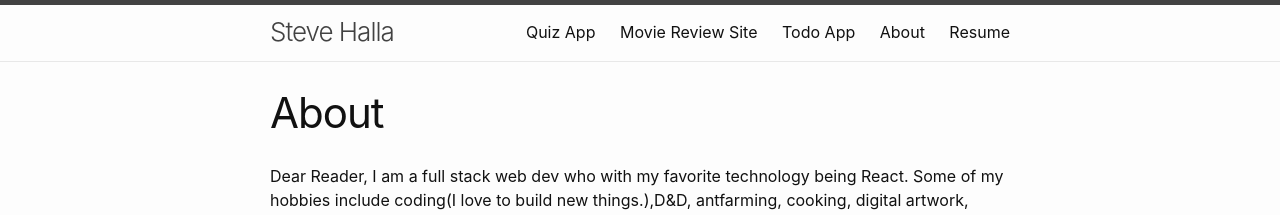
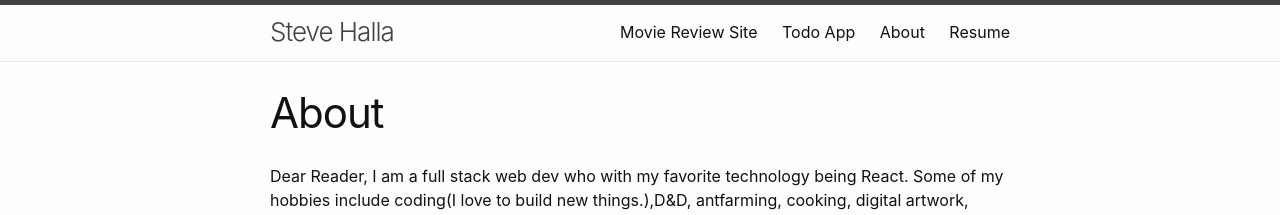
Before and after one commit to steven-halla/stevehalla.com, a Jekyll site: the page built from about.markdown, in a window 1280 px wide. Shown: the top 215 px of the page. Built offline with Jekyll 4.4.1, drawn with Linux system fonts in a browser that asks for light colours.

```diff
--- a/_includes/header.html
+++ b/_includes/header.html
@@ -17,7 +17,7 @@
         </label>
 
         <div class="trigger">
-          <a class="page-link" href="/quiz/index.html" target="_blank">Quiz App</a>
+<!--          <a class="page-link" href="/quiz/index.html" target="_blank">Quiz App</a>-->
           <a class="page-link" href="http://movies.stevenhalla.com" target="_blank">Movie Review Site</a>
           <a class="page-link" href="/todo/index.html" target="_blank">Todo App</a>
           <a class="page-link" href="/about/index.html">About</a>
```
